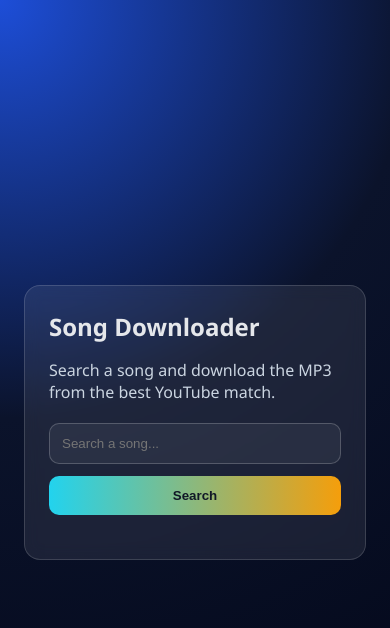
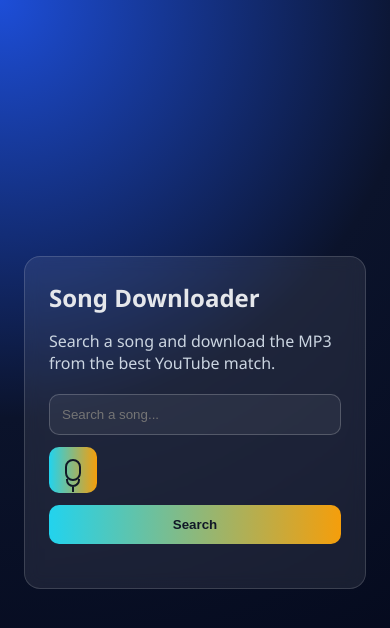
Before and after one commit to JaiKiran27/song-downloader-app, a React (Create React App) app in the folder frontend/: page / in a window 390 px wide. Shown: the top 628 px of the page. Built offline with nearby package versions, Linux system fonts and the light colour scheme; no server answers.

Commit message:
feat: implement voice input functionality in search bar with microphone button

```diff
--- a/frontend/src/App.css
+++ b/frontend/src/App.css
@@ -67,6 +67,93 @@
   color: #111827;
   font-weight: 700;
   cursor: pointer;
+}
+
+.mic-btn {
+  width: 48px;
+  height: 46px;
+  display: inline-flex;
+  align-items: center;
+  justify-content: center;
+  padding: 0;
+  background: rgba(255, 255, 255, 0.08);
+  color: var(--text);
+  border: 1px solid rgba(34, 211, 238, 0.45);
+}
+
+.mic-btn:hover {
+  border-color: rgba(34, 211, 238, 0.85);
+  background: rgba(34, 211, 238, 0.14);
+}
+
+.mic-btn.listening {
+  background: linear-gradient(90deg, #ef4444, #f97316);
+  color: #fff;
+  border-color: rgba(249, 115, 22, 0.8);
+}
+
+.mic-icon {
+  width: 16px;
+  height: 22px;
+  position: relative;
+  border: 2px solid currentColor;
+  border-radius: 8px;
+}
+
+.mic-icon::before {
+  content: "";
+  position: absolute;
+  left: 50%;
+  transform: translateX(-50%);
+  bottom: -8px;
+  width: 10px;
+  height: 6px;
+  border: 2px solid currentColor;
+  border-top: 0;
+  border-radius: 0 0 8px 8px;
+}
+
+.mic-icon::after {
+  content: "";
+  position: absolute;
+  left: 50%;
+  transform: translateX(-50%);
+  bottom: -13px;
+  width: 2px;
+  height: 5px;
+  background: currentColor;
+}
+
+.mic-icon.stop {
+  width: 15px;
+  height: 15px;
+  border-radius: 4px;
+  border: 0;
+  background: currentColor;
+}
+
+.mic-icon.stop::before,
+.mic-icon.stop::after {
+  content: none;
+}
+
+.sr-only {
+  position: absolute;
+  width: 1px;
+  height: 1px;
+  padding: 0;
+  margin: -1px;
+  overflow: hidden;
+  clip: rect(0, 0, 0, 0);
+  white-space: nowrap;
+  border: 0;
+}
+
+.voice-error {
+  margin-top: -10px;
+  margin-bottom: 12px;
+  color: #fca5a5;
+  font-size: 0.9rem;
 }
 
 .download-actions {
--- a/frontend/src/components/SearchBar.jsx
+++ b/frontend/src/components/SearchBar.jsx
@@ -1,7 +1,21 @@
-import { useState } from "react";
+import { useEffect, useRef, useState } from "react";
 
 function SearchBar({ onSearch, loading }) {
   const [song, setSong] = useState("");
+  const [isListening, setIsListening] = useState(false);
+  const [voiceError, setVoiceError] = useState("");
+  const recognitionRef = useRef(null);
+
+  useEffect(() => {
+    return () => {
+      if (recognitionRef.current) {
+        recognitionRef.current.onresult = null;
+        recognitionRef.current.onerror = null;
+        recognitionRef.current.onend = null;
+        recognitionRef.current.stop();
+      }
+    };
+  }, []);
 
   const handleSubmit = (event) => {
     event.preventDefault();
@@ -12,7 +26,50 @@
     onSearch(trimmed);
   };
 
+  const handleMicClick = () => {
+    const SpeechRecognition = window.SpeechRecognition || window.webkitSpeechRecognition;
+
+    if (!SpeechRecognition) {
+      setVoiceError("Voice input is not supported in this browser.");
+      return;
+    }
+
+    if (isListening && recognitionRef.current) {
+      recognitionRef.current.stop();
+      return;
+    }
+
+    setVoiceError("");
+    const recognition = new SpeechRecognition();
+    recognition.lang = "en-US";
+    recognition.continuous = false;
+    recognition.interimResults = false;
+
+    recognition.onresult = (event) => {
+      const transcript = event.results?.[0]?.[0]?.transcript?.trim();
+      if (transcript) {
+        setSong(transcript);
+      }
+    };
+
+    recognition.onerror = (event) => {
+      if (event.error !== "aborted") {
+        setVoiceError("Could not capture voice. Please try again.");
+      }
+    };
+
+    recognition.onend = () => {
+      setIsListening(false);
+      recognitionRef.current = null;
+    };
+
+    recognitionRef.current = recognition;
+    setIsListening(true);
+    recognition.start();
+  };
+
   return (
+    <>
       <form className="search-form" onSubmit={handleSubmit}>
         <input
           type="text"
@@ -21,10 +78,24 @@
           onChange={(event) => setSong(event.target.value)}
           disabled={loading}
         />
+        <button
+          type="button"
+          className={`mic-btn ${isListening ? "listening" : ""}`}
+          onClick={handleMicClick}
+          disabled={loading}
+          aria-label={isListening ? "Stop voice input" : "Start voice input"}
+        >
+          <span className={`mic-icon ${isListening ? "stop" : ""}`} aria-hidden="true" />
+          <span className="sr-only">
+            {isListening ? "Stop voice input" : "Start voice input"}
+          </span>
+        </button>
         <button type="submit" disabled={loading}>
           {loading ? "Searching..." : "Search"}
         </button>
       </form>
+      {voiceError ? <p className="voice-error">{voiceError}</p> : null}
+    </>
   );
 }
 
```
Lines whose indentation alone changed are shown as unchanged.
